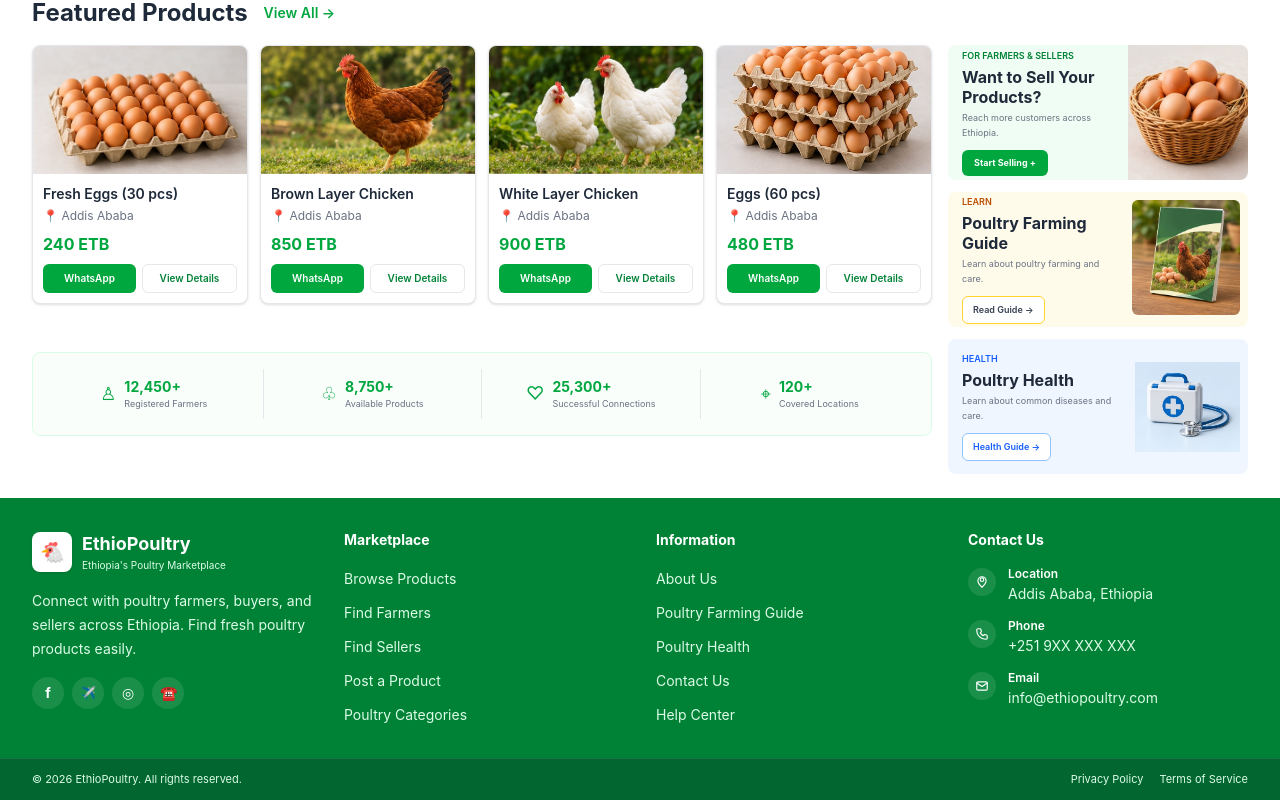
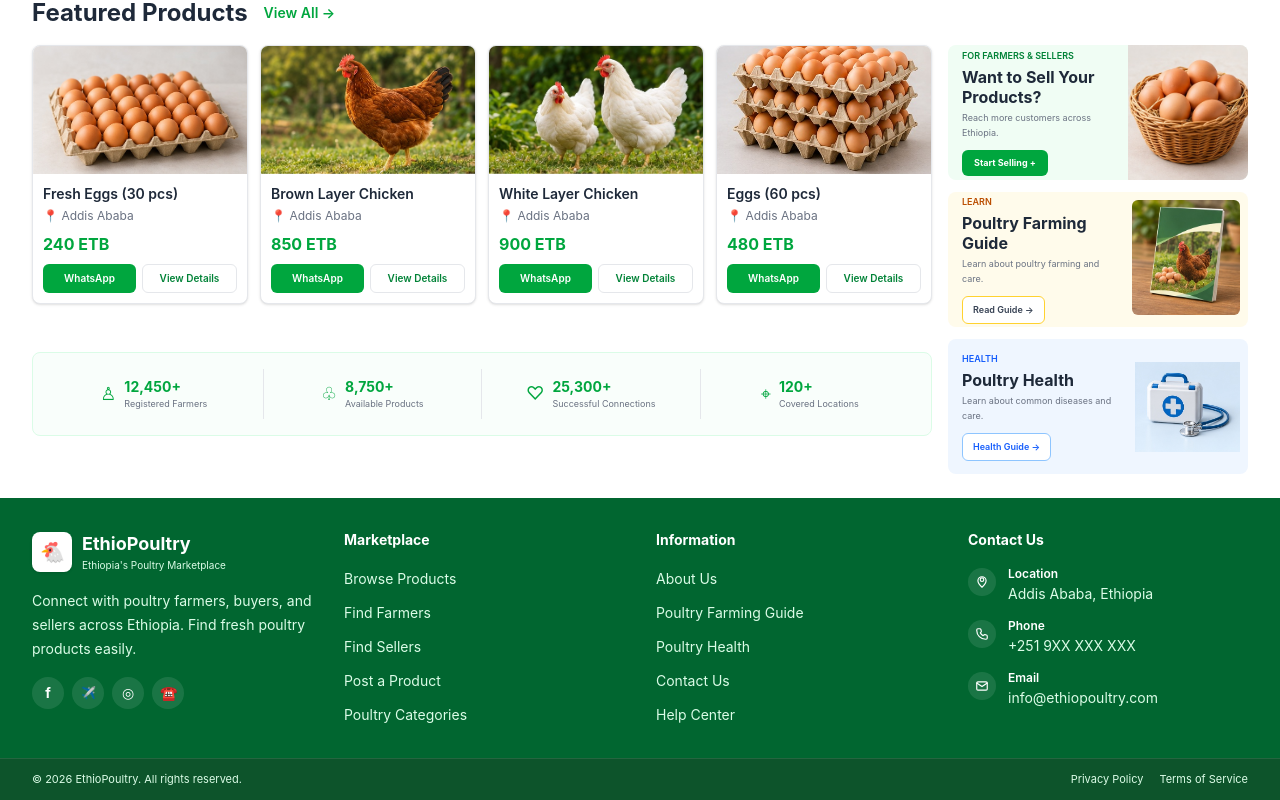
Before and after one commit to mega-gech/EthioPoultry, a React (Vite) app in the folder client/: page / in a window 1280 px wide. Shown: the part 585-1385 px from the top of the page. Built offline with nearby package versions, Linux system fonts and the light colour scheme.

Commit message:
change bg color footer

```diff
--- a/client/src/components/Footer.tsx
+++ b/client/src/components/Footer.tsx
@@ -1,6 +1,6 @@
 function Footer() {
   return (
-    <footer className="bg-green-700 text-white">
+    <footer className="bg-green-800 text-white">
 
       {/* =====================================================
           MAIN FOOTER
@@ -300,7 +300,7 @@ function Footer() {
       {/* =====================================================
           BOTTOM BAR
       ====================================================== */}
-      <div className="border-t border-white/10 bg-green-800">
+      <div className="border-t border-white/10 bg-green-900">
 
         <div className="mx-auto flex max-w-7xl flex-col gap-2 px-4 py-3 sm:px-6 md:flex-row md:items-center md:justify-between lg:px-8">
 
```
